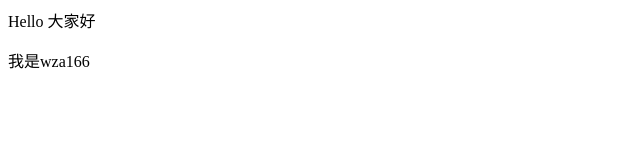
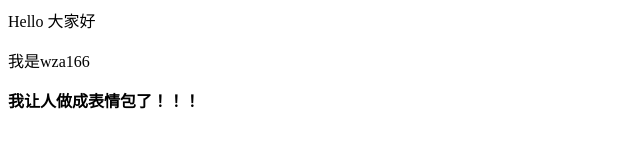
Before and after one commit to Wza166/wza166.github.io, a plain HTML site: page index.html in a window 1280 px wide. Shown: the whole page, without its empty margins (0-640 px from the left). Drawn offline with Linux system fonts and the light colour scheme.

Commit message:
Update index.html

```diff
--- a/index.html
+++ b/index.html
@@ -1,2 +1,3 @@
 <p>Hello 大家好</p>
 <p>我是wza166</p>
+<strong>我让人做成表情包了！！！</strong>
```
